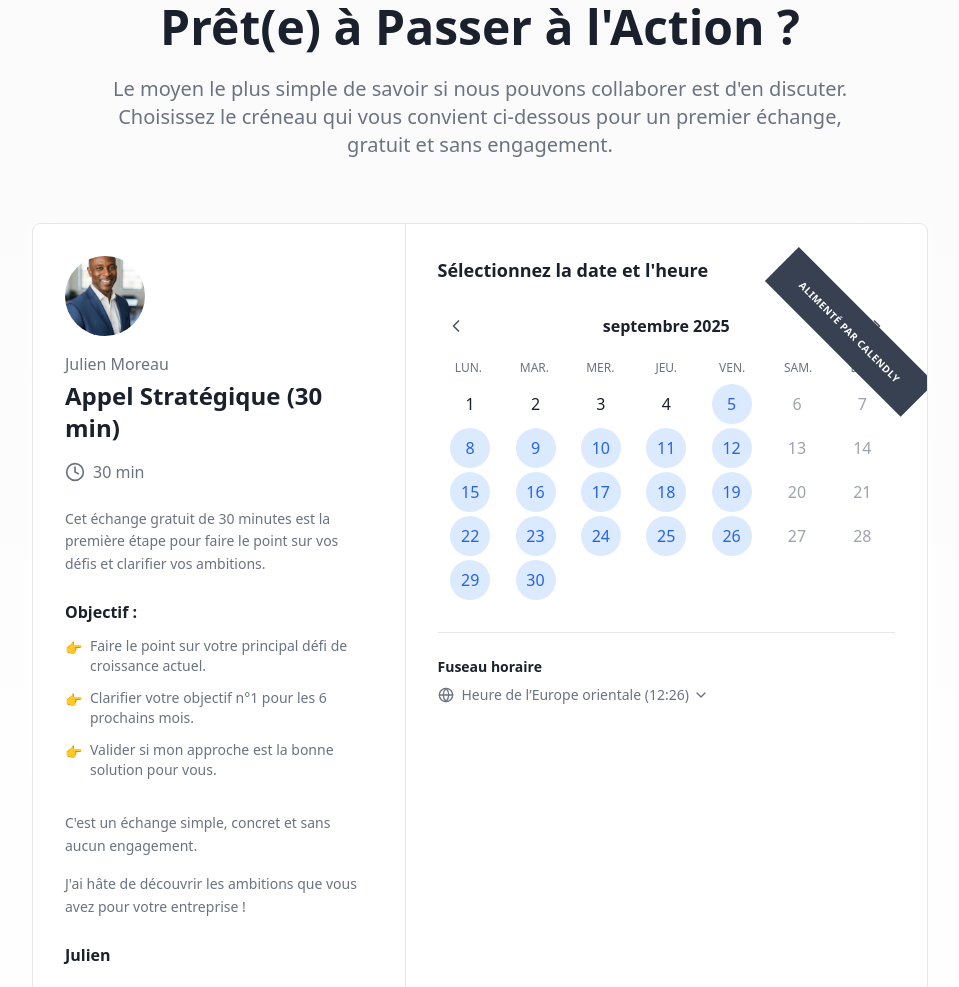
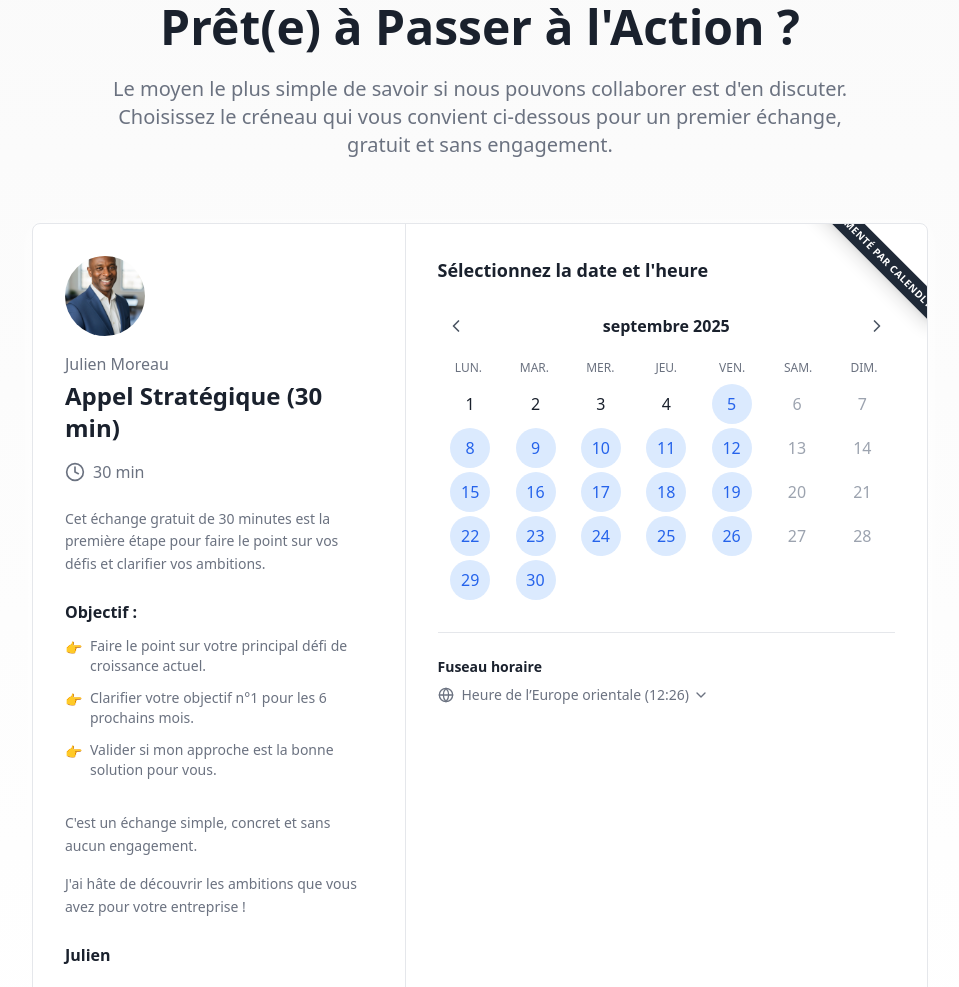
Before and after one commit to Clartem-agency/site-portfolio-07_coach-business-pour-tpe-pme, a plain HTML site: page index.html in a window 1280 px wide. Shown: the part 7226-8213 px from the top of the page, without its empty margins (160-1119 px from the left). Drawn offline with nearby package versions, Linux system fonts and the light colour scheme.

Commit message:
Update index.html

```diff
--- a/index.html
+++ b/index.html
@@ -560,7 +560,7 @@ ABOUT SECTION
                 </div>
             </section>
 
-                        <!-- =================================================================
+                       <!-- =================================================================
             CONTACT SECTION
             ================================================================== -->
             <section id="contact" class="py-20 bg-gradient-section">
@@ -574,11 +574,9 @@ ABOUT SECTION
                         <!-- Calendly Widget Start -->
                         <div class="bg-card rounded-lg shadow-card overflow-hidden relative border border-gray-200">
 
-                            <!-- Calendly Badge -->
-                            <a href="https://calendly.com" target="_blank" rel="noopener noreferrer" class="absolute top-0 right-0 w-48 h-12 block" style="transform: rotate(45deg) translate(32%, -60%); transform-origin: top left;">
-                                <div class="bg-gray-700 text-white text-[10px] font-bold uppercase tracking-wider text-center py-1 w-full h-full flex items-center justify-center">
-                                     Alimenté par Calendly
-                                </div>
+                            <!-- CORRIGÉ : Calendly Badge -->
+                            <a href="https://calendly.com" target="_blank" rel="noopener noreferrer" class="absolute block w-44 text-center -right-[43px] top-[22px] rotate-45 bg-gray-800 text-white text-[10px] font-bold uppercase tracking-wider py-1 shadow-lg">
+                                Alimenté par Calendly
                             </a>
 
                             <div class="grid md:grid-cols-12">
@@ -589,7 +587,7 @@ ABOUT SECTION
                                     <h3 class="text-2xl font-bold text-primary mt-1 mb-4">Appel Stratégique (30 min)</h3>
 
                                     <div class="flex items-center text-muted-foreground mb-6">
-                                        <svg xmlns="http://www.w3.org/2000/svg" width="24" height="24" viewBox="0 0 24 24" fill="none" stroke="currentColor" stroke-width="2" stroke-linecap="round" stroke-linejoin="round" class="w-5 h-5 mr-2"><circle cx="12" cy="12" r="10"></circle><polyline points="12 6 12 12 16 14"></polyline></svg>
+                                        <svg xmlns="http://www.w.org/2000/svg" width="24" height="24" viewBox="0 0 24 24" fill="none" stroke="currentColor" stroke-width="2" stroke-linecap="round" stroke-linejoin="round" class="w-5 h-5 mr-2"><circle cx="12" cy="12" r="10"></circle><polyline points="12 6 12 12 16 14"></polyline></svg>
                                         <span>30 min</span>
                                     </div>
 
```
